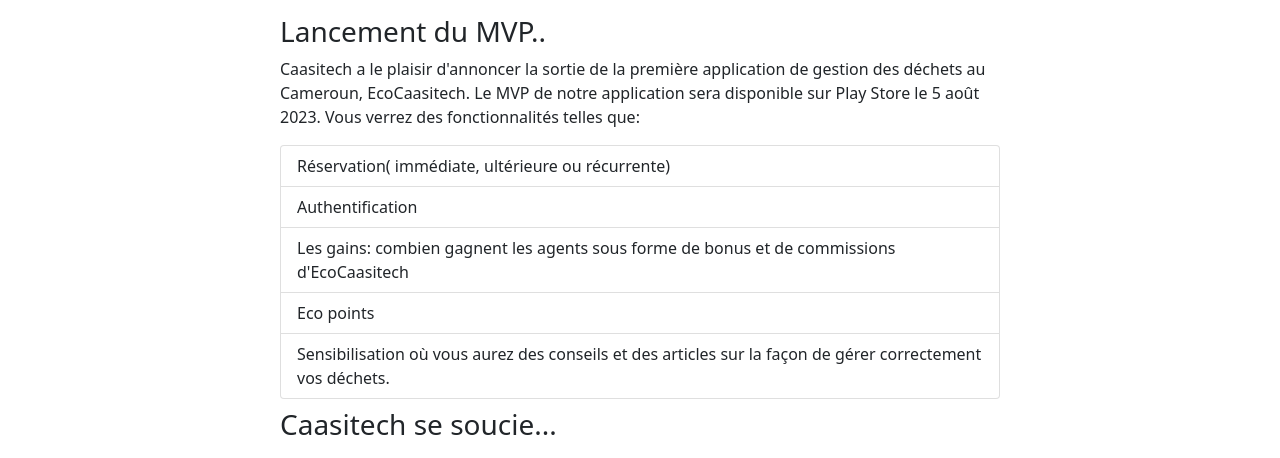
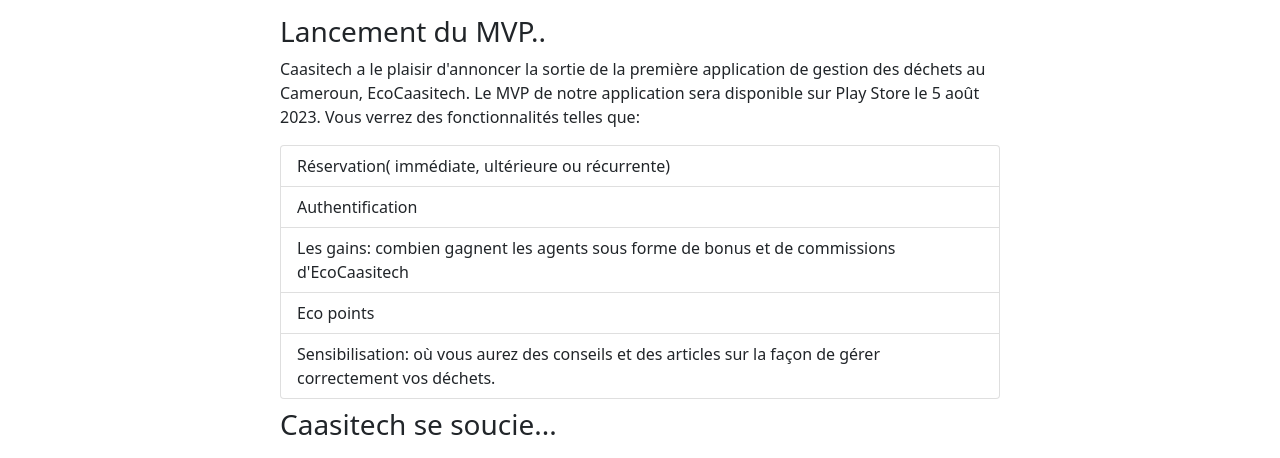
Before and after one commit to a-che613/ecoletter, a website: page launch.html in a window 1280 px wide. Shown: the part 127-585 px from the top of the page. Drawn offline with nearby package versions, Linux system fonts and the light colour scheme; a script that the page names is missing.

Commit message:
updated content

```diff
--- a/launch.html
+++ b/launch.html
@@ -35,7 +35,7 @@
       <li class="list-group-item">Authentification</li>
       <li class="list-group-item">Les gains: combien gagnent les agents sous forme de bonus et de commissions d'EcoCaasitech</li>
       <li class="list-group-item">Eco points</li>
-      <li class="list-group-item">Sensibilisation où vous aurez des conseils et des articles sur la façon de gérer correctement vos déchets.</li>
+      <li class="list-group-item">Sensibilisation: où vous aurez des conseils et des articles sur la façon de gérer correctement vos déchets.</li>
     </ul>
     <p class="fs-3 pt-1 m-0">Caasitech se soucie...</p>
     <hr>
```
